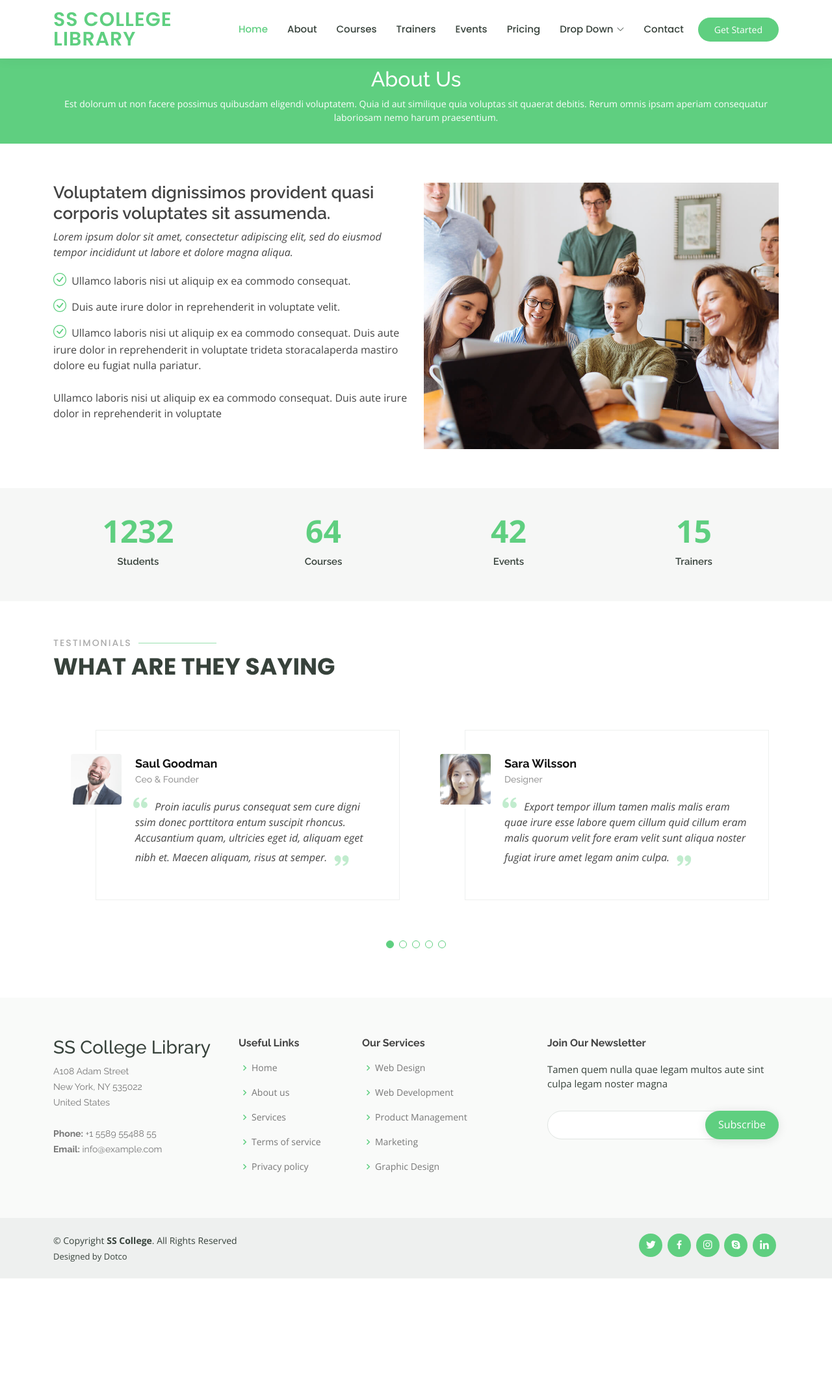
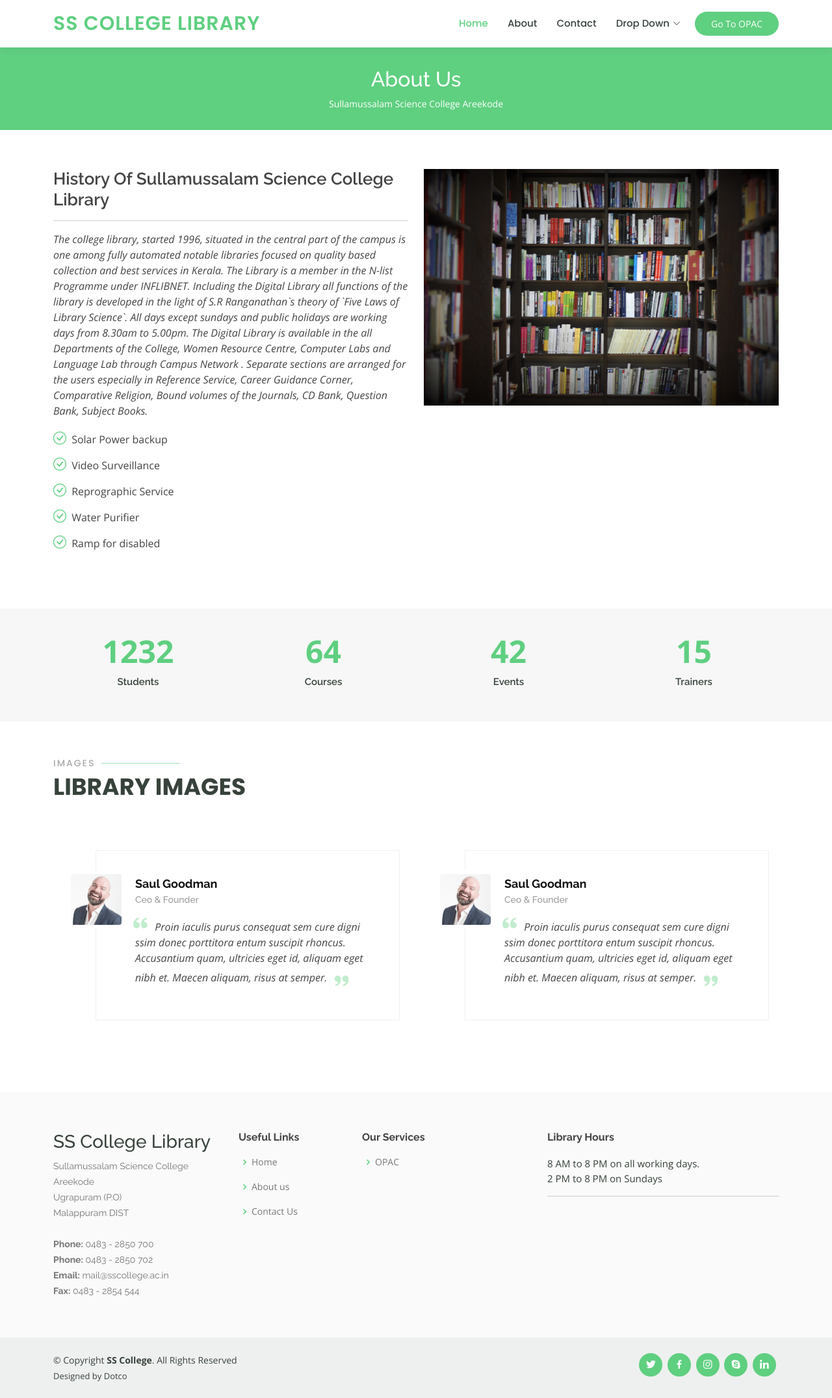
Before and after one commit to igu1/collage_lib, a Django app: template templates/about.html in a window 1280 px wide. Shown: the whole page at 65% size. Before the commit the page ends 1967 px from the top, so only its background shows below. Run offline with Django 4.2, Linux system fonts and the light colour scheme; the template is opened without the code that fills it, so the values that code supplies are empty; some libraries are stand-ins or nearby versions; grey boxes are pictures that could not be loaded.

Commit message:
Some Changes

```diff
--- a/library/urls.py
+++ b/library/urls.py
@@ -2,5 +2,7 @@
 from django.urls import path
 
 urlpatterns = [
-    path('', views.index),
+    path('', views.index, name='index'),
+    path('about/', views.about, name='about'),
+    path('contact/', views.contact, name='contact'),
 ]
--- a/static/assets/css/style.css
+++ b/static/assets/css/style.css
@@ -1,14 +1,3 @@
-/**
-* Template Name: Mentor
-* Updated: May 30 2023 with Bootstrap v5.3.0
-* Template URL: https://bootstrapmade.com/mentor-free-education-bootstrap-theme/
-* Author: BootstrapMade.com
-* License: https://bootstrapmade.com/license/
-*/
-
-/*--------------------------------------------------------------
-# General
---------------------------------------------------------------*/
 body {
   font-family: "Open Sans", sans-serif;
   color: #444444;
@@ -402,7 +391,7 @@
 #hero {
   width: 100%;
   height: 80vh;
-  background: url("../img/hero-bg.jpg") top center;
+  background: url("../img/lib_hero_image.jpg") top center;
   background-size: cover;
   position: relative;
 }
--- a/templates/about.html
+++ b/templates/about.html
@@ -9,9 +9,9 @@
   <div class="breadcrumbs" data-aos="fade-in">
     <div class="container">
       <h2>About Us</h2>
-      <p>Est dolorum ut non facere possimus quibusdam eligendi voluptatem. Quia id aut similique quia voluptas sit quaerat debitis. Rerum omnis ipsam aperiam consequatur laboriosam nemo harum praesentium. </p>
+      <p>Sullamussalam Science College Areekode</p>
     </div>
-  </div><!-- End Breadcrumbs -->
+  </div>
 
   <!-- ======= About Section ======= -->
   <section id="about" class="about">
@@ -19,22 +19,32 @@
 
       <div class="row">
         <div class="col-lg-6 order-1 order-lg-2" data-aos="fade-left" data-aos-delay="100">
-          <img src="assets/img/about.jpg" class="img-fluid" alt="">
+          <img src="{% static 'assets/img/lib_hero_image.jpg' %}" class="img-fluid" alt="">
         </div>
         <div class="col-lg-6 pt-4 pt-lg-0 order-2 order-lg-1 content">
-          <h3>Voluptatem dignissimos provident quasi corporis voluptates sit assumenda.</h3>
+          <h3>History Of Sullamussalam Science College Library</h3>
+          <hr>
           <p class="fst-italic">
-            Lorem ipsum dolor sit amet, consectetur adipiscing elit, sed do eiusmod tempor incididunt ut labore et dolore
-            magna aliqua.
+            The college library, started 1996, situated in the central part of the campus is one among fully automated
+            notable libraries focused on quality based collection and best services in Kerala. The Library is a member
+            in the N-list Programme under INFLIBNET. Including the Digital Library all functions of the library is
+            developed in the light of S.R Ranganathan`s theory of `Five Laws of Library Science`. All days except
+            sundays and public holidays are working days from 8.30am to 5.00pm.
+            The Digital Library is available in the all Departments of the College, Women Resource Centre, Computer Labs
+            and Language Lab through Campus Network . Separate sections are arranged for the users especially in
+            Reference Service, Career Guidance Corner, Comparative Religion, Bound volumes of the Journals, CD Bank,
+            Question Bank, Subject Books.
           </p>
           <ul>
-            <li><i class="bi bi-check-circle"></i> Ullamco laboris nisi ut aliquip ex ea commodo consequat.</li>
-            <li><i class="bi bi-check-circle"></i> Duis aute irure dolor in reprehenderit in voluptate velit.</li>
-            <li><i class="bi bi-check-circle"></i> Ullamco laboris nisi ut aliquip ex ea commodo consequat. Duis aute irure dolor in reprehenderit in voluptate trideta storacalaperda mastiro dolore eu fugiat nulla pariatur.</li>
+            <li><i class="bi bi-check-circle"></i> Solar Power backup</li>
+            <li><i class="bi bi-check-circle"></i> Video Surveillance</li>
+            <li><i class="bi bi-check-circle"></i> Reprographic Service
+            </li>
+            <li><i class="bi bi-check-circle"></i> Water Purifier
+            </li>
+            <li><i class="bi bi-check-circle"></i> Ramp for disabled
+            </li>
           </ul>
-          <p>
-            Ullamco laboris nisi ut aliquip ex ea commodo consequat. Duis aute irure dolor in reprehenderit in voluptate
-          </p>
 
         </div>
       </div>
@@ -73,13 +83,12 @@
     </div>
   </section><!-- End Counts Section -->
 
-  <!-- ======= Testimonials Section ======= -->
   <section id="testimonials" class="testimonials">
     <div class="container" data-aos="fade-up">
 
       <div class="section-title">
-        <h2>Testimonials</h2>
-        <p>What are they saying</p>
+        <h2>Images</h2>
+        <p>Library Images</p>
       </div>
 
       <div class="testimonials-slider swiper" data-aos="fade-up" data-aos-delay="100">
@@ -98,75 +107,12 @@
                 </p>
               </div>
             </div>
-          </div><!-- End testimonial item -->
-
-          <div class="swiper-slide">
-            <div class="testimonial-wrap">
-              <div class="testimonial-item">
-                <img src="assets/img/testimonials/testimonials-2.jpg" class="testimonial-img" alt="">
-                <h3>Sara Wilsson</h3>
-                <h4>Designer</h4>
-                <p>
-                  <i class="bx bxs-quote-alt-left quote-icon-left"></i>
-                  Export tempor illum tamen malis malis eram quae irure esse labore quem cillum quid cillum eram malis quorum velit fore eram velit sunt aliqua noster fugiat irure amet legam anim culpa.
-                  <i class="bx bxs-quote-alt-right quote-icon-right"></i>
-                </p>
-              </div>
-            </div>
-          </div><!-- End testimonial item -->
-
-          <div class="swiper-slide">
-            <div class="testimonial-wrap">
-              <div class="testimonial-item">
-                <img src="assets/img/testimonials/testimonials-3.jpg" class="testimonial-img" alt="">
-                <h3>Jena Karlis</h3>
-                <h4>Store Owner</h4>
-                <p>
-                  <i class="bx bxs-quote-alt-left quote-icon-left"></i>
-                  Enim nisi quem export duis labore cillum quae magna enim sint quorum nulla quem veniam duis minim tempor labore quem eram duis noster aute amet eram fore quis sint minim.
-                  <i class="bx bxs-quote-alt-right quote-icon-right"></i>
-                </p>
-              </div>
-            </div>
-          </div><!-- End testimonial item -->
-
-          <div class="swiper-slide">
-            <div class="testimonial-wrap">
-              <div class="testimonial-item">
-                <img src="assets/img/testimonials/testimonials-4.jpg" class="testimonial-img" alt="">
-                <h3>Matt Brandon</h3>
-                <h4>Freelancer</h4>
-                <p>
-                  <i class="bx bxs-quote-alt-left quote-icon-left"></i>
-                  Fugiat enim eram quae cillum dolore dolor amet nulla culpa multos export minim fugiat minim velit minim dolor enim duis veniam ipsum anim magna sunt elit fore quem dolore labore illum veniam.
-                  <i class="bx bxs-quote-alt-right quote-icon-right"></i>
-                </p>
-              </div>
-            </div>
-          </div><!-- End testimonial item -->
-
-          <div class="swiper-slide">
-            <div class="testimonial-wrap">
-              <div class="testimonial-item">
-                <img src="assets/img/testimonials/testimonials-5.jpg" class="testimonial-img" alt="">
-                <h3>John Larson</h3>
-                <h4>Entrepreneur</h4>
-                <p>
-                  <i class="bx bxs-quote-alt-left quote-icon-left"></i>
-                  Quis quorum aliqua sint quem legam fore sunt eram irure aliqua veniam tempor noster veniam enim culpa labore duis sunt culpa nulla illum cillum fugiat legam esse veniam culpa fore nisi cillum quid.
-                  <i class="bx bxs-quote-alt-right quote-icon-right"></i>
-                </p>
-              </div>
-            </div>
-          </div><!-- End testimonial item -->
-
+          </div>
         </div>
         <div class="swiper-pagination"></div>
       </div>
-
     </div>
-  </section><!-- End Testimonials Section -->
-
-</main><!-- End #main -->
+  </section>
+</main>
 
 {% endblock content %}
--- a/templates/base.html
+++ b/templates/base.html
@@ -31,12 +31,9 @@
 
       <nav id="navbar" class="navbar order-last order-lg-0">
         <ul>
-          <li><a class="active" href="index.html">Home</a></li>
-          <li><a href="about.html">About</a></li>
-          <li><a href="courses.html">Courses</a></li>
-          <li><a href="trainers.html">Trainers</a></li>
-          <li><a href="events.html">Events</a></li>
-          <li><a href="pricing.html">Pricing</a></li>
+          <li><a class="active" href="{% url 'index' %}">Home</a></li>
+          <li><a href="{% url 'about' %}">About</a></li>
+          <li><a href="{% url 'contact' %}">Contact</a></li>
 
           <li class="dropdown"><a href="#"><span>Drop Down</span> <i class="bi bi-chevron-down"></i></a>
             <ul>
@@ -55,11 +52,10 @@
               <li><a href="#">Drop Down 4</a></li>
             </ul>
           </li>
-          <li><a href="contact.html">Contact</a></li>
         </ul>
         <i class="bi bi-list mobile-nav-toggle"></i>
       </nav>
-      <a href="courses.html" class="get-started-btn">Get Started</a>
+      <a href="courses.html" class="get-started-btn">Go To OPAC</a>
     </div>
   </header>
 
@@ -67,7 +63,6 @@
 
   {% endblock content %}
 
-    <!-- ======= Footer ======= -->
     <footer id="footer">
 
         <div class="footer-top">
@@ -77,11 +72,13 @@
               <div class="col-lg-3 col-md-6 footer-contact">
                 <h3>SS College Library</h3>
                 <p>
-                  A108 Adam Street <br>
-                  New York, NY 535022<br>
-                  United States <br><br>
-                  <strong>Phone:</strong> +1 5589 55488 55<br>
-                  <strong>Email:</strong> info@example.com<br>
+                  Sullamussalam Science College Areekode <br>
+                  Ugrapuram (P.O)<br>
+                  Malappuram DIST <br><br>
+                  <strong>Phone:</strong> 0483 - 2850 700<br>
+                  <strong>Phone:</strong> 0483 - 2850 702<br>
+                  <strong>Email:</strong> mail@sscollege.ac.in<br>
+                  <strong>Fax:</strong> 0483 - 2854 544<br>
                 </p>
               </div>
 
@@ -89,32 +86,25 @@
                 <h4>Useful Links</h4>
                 <ul>
                   <li><i class="bx bx-chevron-right"></i> <a href="#">Home</a></li>
-                  <li><i class="bx bx-chevron-right"></i> <a href="#">About us</a></li>
-                  <li><i class="bx bx-chevron-right"></i> <a href="#">Services</a></li>
-                  <li><i class="bx bx-chevron-right"></i> <a href="#">Terms of service</a></li>
-                  <li><i class="bx bx-chevron-right"></i> <a href="#">Privacy policy</a></li>
+                  <li><i class="bx bx-chevron-right"></i> <a href="{% url 'about' %}">About us</a></li>
+                  <li><i class="bx bx-chevron-right"></i> <a href="{% url 'contact' %}">Contact Us</a></li>
                 </ul>
               </div>
 
               <div class="col-lg-3 col-md-6 footer-links">
                 <h4>Our Services</h4>
                 <ul>
-                  <li><i class="bx bx-chevron-right"></i> <a href="#">Web Design</a></li>
-                  <li><i class="bx bx-chevron-right"></i> <a href="#">Web Development</a></li>
-                  <li><i class="bx bx-chevron-right"></i> <a href="#">Product Management</a></li>
-                  <li><i class="bx bx-chevron-right"></i> <a href="#">Marketing</a></li>
-                  <li><i class="bx bx-chevron-right"></i> <a href="#">Graphic Design</a></li>
+                  <li><i class="bx bx-chevron-right"></i> <a href="#">OPAC</a></li>
                 </ul>
               </div>
 
               <div class="col-lg-4 col-md-6 footer-newsletter">
-                <h4>Join Our Newsletter</h4>
-                <p>Tamen quem nulla quae legam multos aute sint culpa legam noster magna</p>
-                <form action="" method="post">
-                  <input type="email" name="email"><input type="submit" value="Subscribe">
-                </form>
+                <h4>Library Hours</h4>
+                <p>8 AM to 8 PM on all working days.<br>
+                  2 PM to 8 PM on Sundays</p>
+                  <hr>
+                  <iframe src="https://www.google.com/maps/embed?pb=!1m14!1m8!1m3!1d15653.483769215944!2d76.039079!3d11.2340994!3m2!1i1024!2i768!4f13.1!3m3!1m2!1s0x3ba64654cd92a7ad%3A0x9cbddeb7aae23a7b!2sSullamussalam%20College%20Areacode!5e0!3m2!1sen!2sin!4v1687746843922!5m2!1sen!2sin" width="100%" height="150" style="border:0;" allowfullscreen="" loading="lazy" referrerpolicy="no-referrer-when-downgrade"></iframe>
               </div>
-
             </div>
           </div>
         </div>
--- a/templates/contact.html
+++ b/templates/contact.html
@@ -8,14 +8,13 @@
   <div class="breadcrumbs" data-aos="fade-in">
     <div class="container">
       <h2>Contact Us</h2>
-      <p>Est dolorum ut non facere possimus quibusdam eligendi voluptatem. Quia id aut similique quia voluptas sit quaerat debitis. Rerum omnis ipsam aperiam consequatur laboriosam nemo harum praesentium. </p>
     </div>
   </div><!-- End Breadcrumbs -->
 
   <!-- ======= Contact Section ======= -->
   <section id="contact" class="contact">
     <div data-aos="fade-up">
-      <iframe style="border:0; width: 100%; height: 350px;" src="https://www.google.com/maps/embed?pb=!1m14!1m8!1m3!1d12097.433213460943!2d-74.0062269!3d40.7101282!3m2!1i1024!2i768!4f13.1!3m3!1m2!1s0x0%3A0xb89d1fe6bc499443!2sDowntown+Conference+Center!5e0!3m2!1smk!2sbg!4v1539943755621" frameborder="0" allowfullscreen></iframe>
+      <iframe style="border:0; width: 100%; height: 350px;" src="https://www.google.com/maps/embed?pb=!1m14!1m8!1m3!1d15653.483769215944!2d76.039079!3d11.2340994!3m2!1i1024!2i768!4f13.1!3m3!1m2!1s0x3ba64654cd92a7ad%3A0x9cbddeb7aae23a7b!2sSullamussalam%20College%20Areacode!5e0!3m2!1sen!2sin!4v1687746843922!5m2!1sen!2sin" frameborder="0" allowfullscreen></iframe>
     </div>
 
     <div class="container" data-aos="fade-up">
```
Also changed, not shown: library/views.py (+8 -1 lines), templates/index.html (+9 -8 lines), static/assets/img/lib_hero_image.jpg (added), 1 other file.
